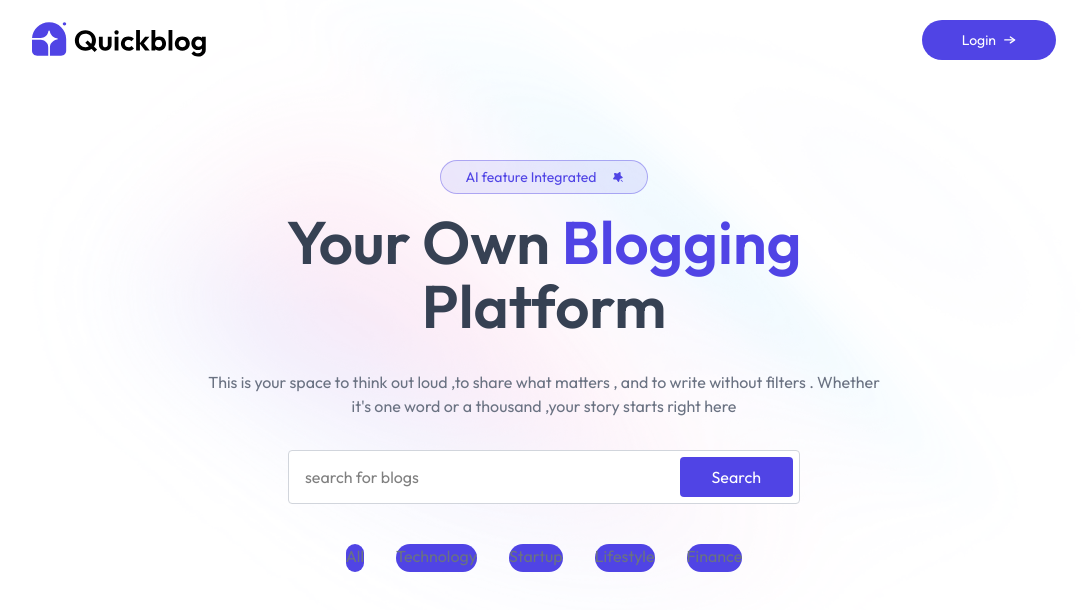
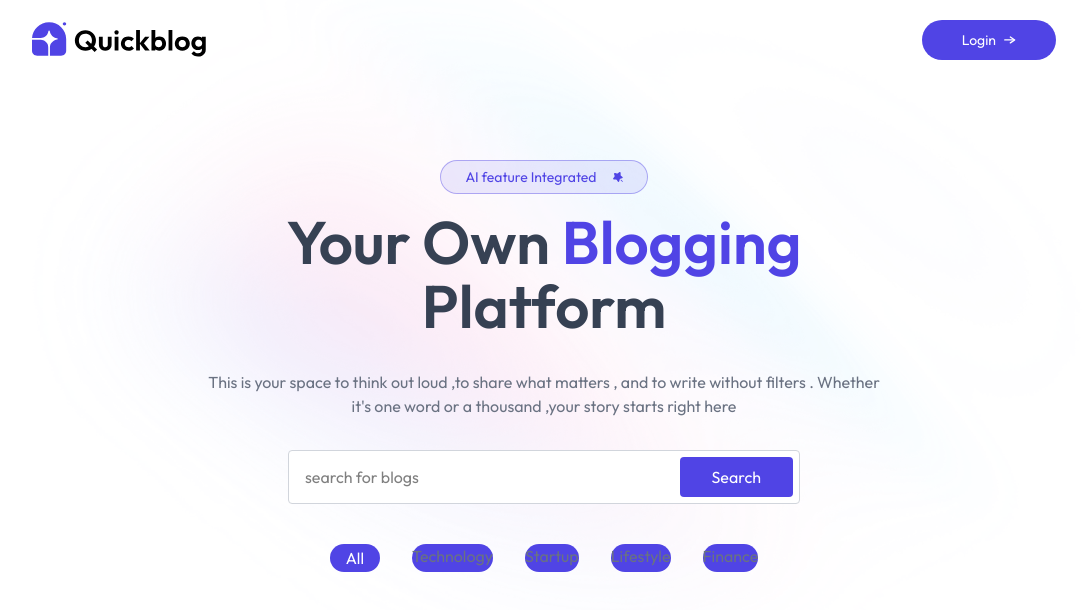
Before and after one commit to outgoingrudra/Blog-site, a React (Vite) app in the folder frontend/: page / in a window 1280 px wide. Shown: the top 610 px of the page, without its empty margins (96-1183 px from the left). Built offline with nearby package versions, Linux system fonts and the light colour scheme.

Commit message:
changes made

```diff
--- a/frontend/src/Components/BlogList.jsx
+++ b/frontend/src/Components/BlogList.jsx
@@ -1,14 +1,16 @@
-import React from 'react'
+import React, { useState } from 'react'
 import { blogCategories } from '../assets/assets'
 
 export default function BlogList() {
+    const [menu,setMenu] =useState("All")
   return (
     <div>
         <div className=" flex justify-center gap-4 sm:gap-8 my-10 relative ">
             {/* criteria listing here  */}
             {blogCategories.map((item)=>(
                 <div key={item} className='relative'>
-                    <button className='cursor-pointer text-gray-500 '>{item}
+                    <button onClick={()=>setMenu(item)}
+                     className={`cursor-pointer text-gray-500 ${menu===item && 'text-white px-4 pt-0.5'}`}>{item}
                         <div className="absolute left-0 right-0 top-0 h-7 -z-1 bg-primary rounded-full"></div>
                     </button>
                 </div>
```
